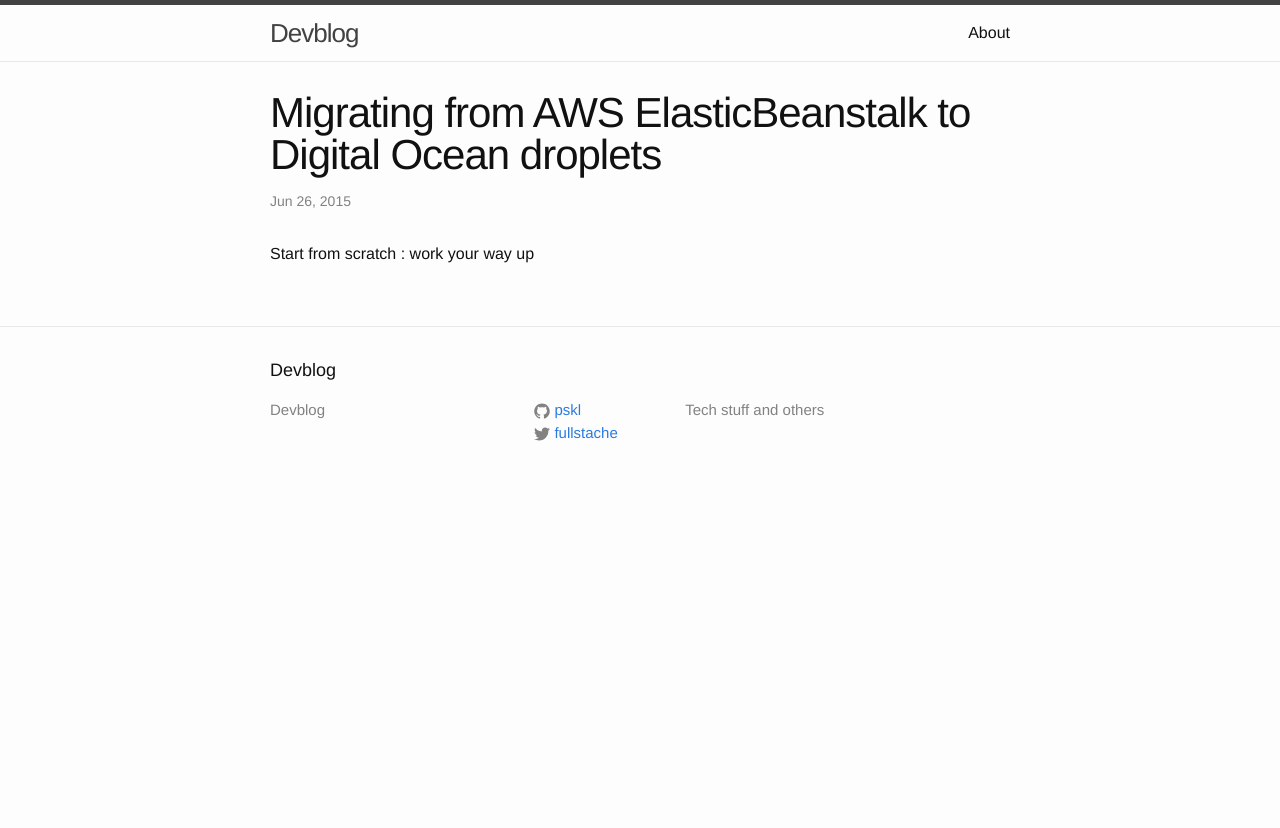
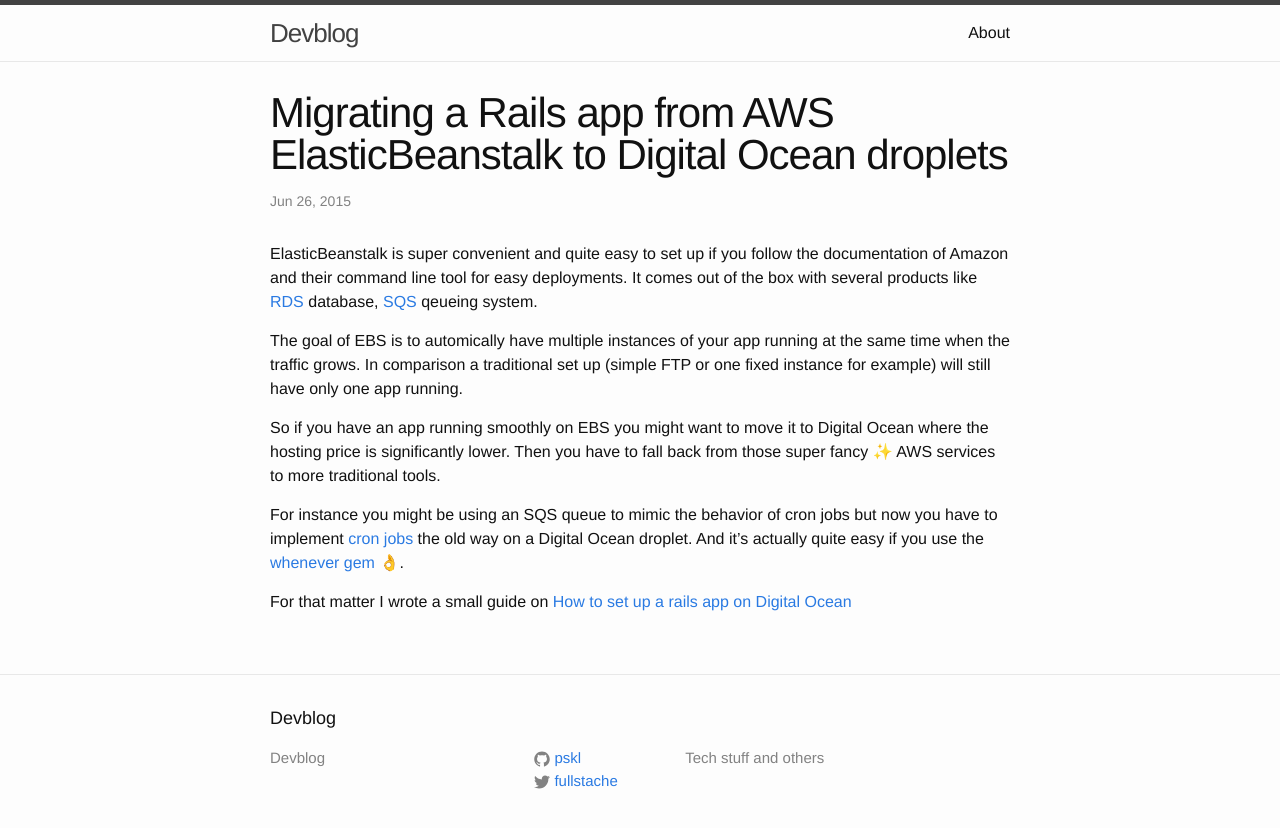
Before and after one commit to pskl/pskl.github.io, a Jekyll site: the page built from _posts/2015-06-25-ebs-2-do.markdown, in a window 1280 px wide. Shown: the top 828 px of the page. Built offline with Jekyll 4.4.1, drawn with Linux system fonts in a browser that asks for light colours; emoji names are drawn with the system emoji font.

Commit message:
furbish articles

```diff
--- a/_posts/2015-06-25-ebs-2-do.markdown
+++ b/_posts/2015-06-25-ebs-2-do.markdown
@@ -1,7 +1,27 @@
 ---
 layout: post
-title:  "Migrating from AWS ElasticBeanstalk to Digital Ocean droplets"
+title:  "Migrating a Rails app from AWS ElasticBeanstalk to Digital Ocean droplets"
 date:   2015-06-26 15:15:26
 categories: jekyll update
 ---
-Start from scratch : work your way up
+
+ElasticBeanstalk is super convenient and quite easy to set up if you follow the documentation of Amazon and their command line tool for easy deployments.
+It comes out of the box with several products like [RDS][rds] database, [SQS][sqs] qeueing system.
+
+The goal of EBS is to automically have multiple instances of your app running at the same time when the traffic grows. In comparison a traditional set up (simple FTP or one fixed instance for example) will still have only one app running.
+
+So if you have an app running smoothly on EBS you might want to move it to Digital Ocean where the hosting price is significantly lower. Then you have to fall back from those super fancy :sparkles: AWS services to more traditional tools.
+
+For instance you might be using an SQS queue to mimic the behavior of cron jobs but now you have to implement
+[cron jobs][cron] the old way on a Digital Ocean droplet. And it's actually quite easy if you use the
+[whenever gem][whenever] :ok_hand:.
+
+
+
+For that matter I wrote a small guide on [How to set up a rails app on Digital Ocean][railsdo]
+
+[sqs]: https://aws.amazon.com/en/sqs/
+[rds]: https://aws.amazon.com/en/rds/
+[railsdo]: http://pascal.cc/jekyll/update/2015/06/26/ubuntu-vps.html
+[cron]: https://fr.wikipedia.org/wiki/Cron
+[whenever]: https://github.com/javan/whenever
```
Also changed, not shown: _posts/2015-06-28-applaunch-checklist.markdown (+8 -5 lines).
